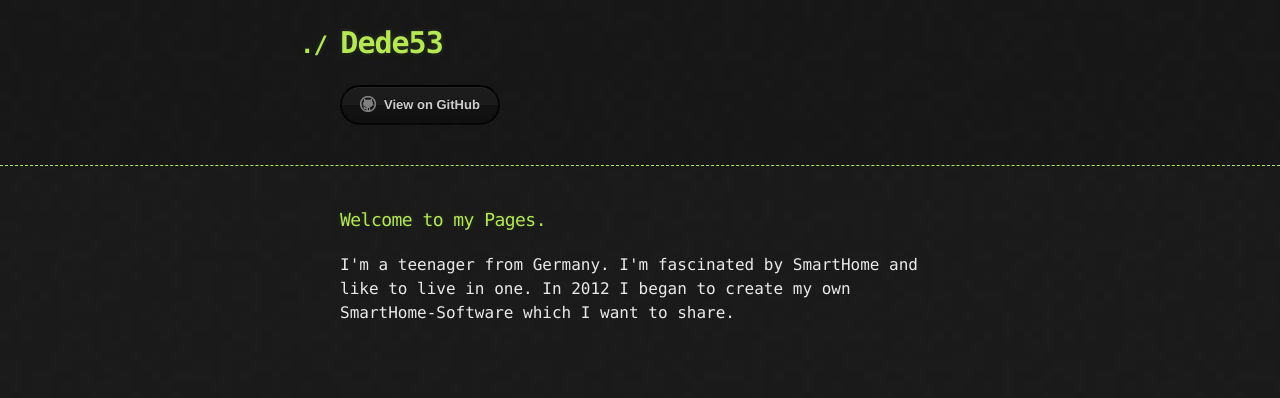
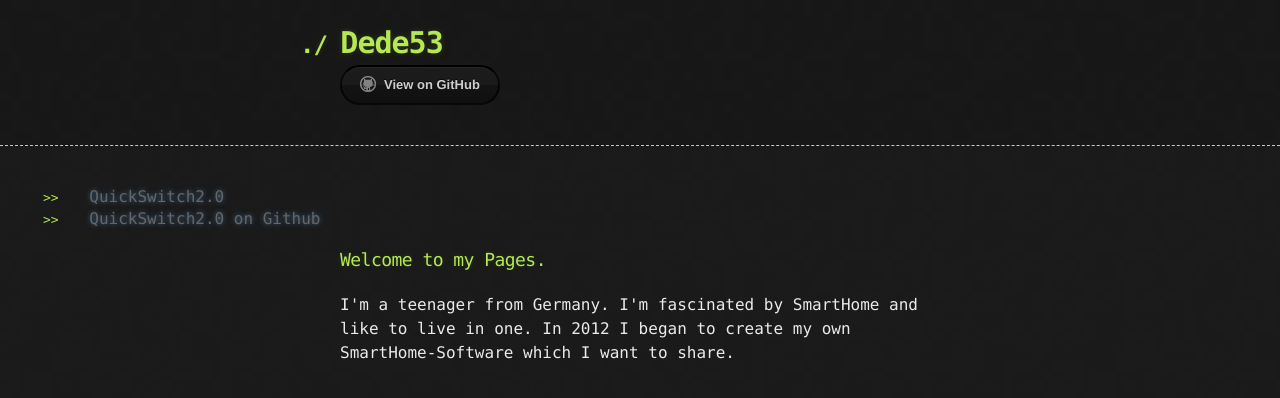
Before and after one commit to dede53/dede53.github.io, a plain HTML site: page index.html in a window 1280 px wide. Drawn offline with Linux system fonts and the light colour scheme.

Commit message:
add menu left

```diff
--- a/index.html
+++ b/index.html
@@ -6,32 +6,48 @@
 
 		<link rel="stylesheet" type="text/css" href="stylesheets/stylesheet.css" media="screen">
 		<link rel="stylesheet" type="text/css" href="stylesheets/github-dark.css" media="screen">
-    <link rel="stylesheet" type="text/css" href="stylesheets/print.css" media="print">
+		<!--<link rel="stylesheet" type="text/css" href="stylesheets/print.css" media="print">-->
 
-    <title>Dede53 by dede53</title>
+		<title>Dede53</title>
 	</head>
 
 	<body>
-
 		<header>
 			<div class="container">
 				<h1>Dede53</h1>
-        <h2></h2>
-
 				<section id="downloads">
-          <a href="https://github.com/dede53" class="btn btn-github"><span class="icon"></span>View on GitHub</a>
+					<a href="https://github.com/dede53" class="btn btn-github">
+						<span class="icon"></span>
+						View on GitHub
+					</a>
 				</section>
 			</div>
 		</header>
-
+		<menu class="menu">
+			<ul>
+				<li>
+					<a href="https://dede53.github.io/QuickSwitch2.0">
+						QuickSwitch2.0
+					</a>
+				</li>
+				<li>
+					<a href="https://github.com/dede53/QuickSwitch2.0">
+						QuickSwitch2.0 on Github
+					</a>
+				</li>
+			</ul>
+		</menu>
 		<div class="container">
 			<section id="main_content">
 				<h3>
-<a id="welcome-to-my-pages" class="anchor" href="#welcome-to-my-pages" aria-hidden="true"><span aria-hidden="true" class="octicon octicon-link"></span></a>Welcome to my Pages.</h3>
+				    Welcome to my Pages.
+				</h3>
 
-<p>I'm a teenager from Germany.
+				<p>
+					I'm a teenager from Germany.
 					I'm fascinated by SmartHome and like to live in one.
-In 2012 I began to create my own SmartHome-Software which I want to share.</p>
+					In 2012 I began to create my own SmartHome-Software which I want to share.
+				</p>
 			</section>
 		</div>
 
--- a/stylesheets/stylesheet.css
+++ b/stylesheets/stylesheet.css
@@ -5,7 +5,7 @@ body {
   color: #eaeaea;
   font: 16px;
   line-height: 1.5;
-  font-family: Monaco, "Bitstream Vera Sans Mono", "Lucida Console", Terminal, monospace;
+  font-family: "Monaco", "Bitstream Vera Sans Mono", "Lucida Console", "Terminal", monospace;
 }
 
 /* General & 'Reset' Stuff */
@@ -227,8 +227,9 @@ hr {
 */
 
 a {
-  color: #63c0f5;
+  color: #666;
   text-shadow: 0 0 5px rgba(104, 182, 255, 0.5);
+  text-decoration: none;
 }
 
 /* Clearfix */
```
Lines whose indentation alone changed are shown as unchanged.
